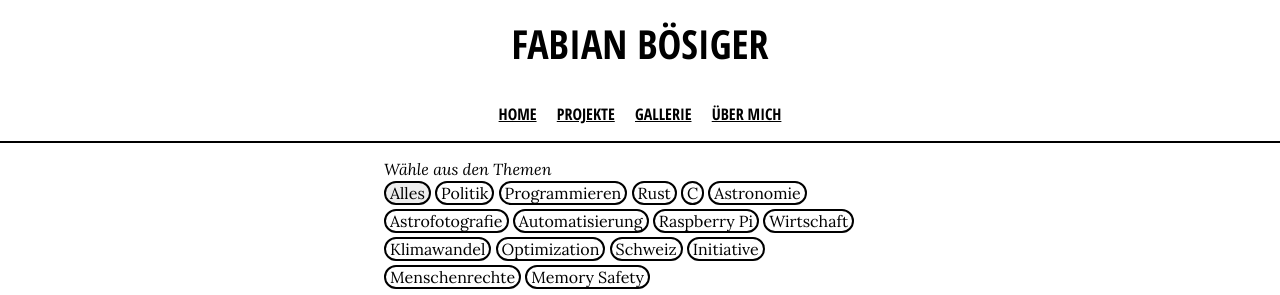
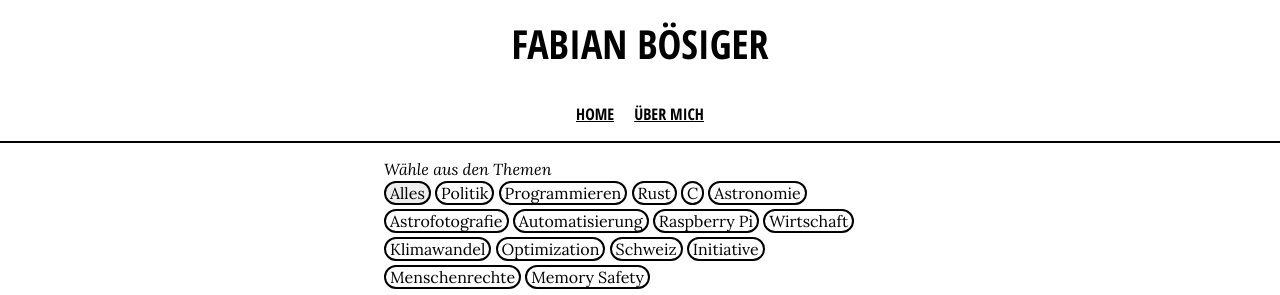
Before and after one commit to fabianboesiger/fabianboesiger.github.io, a Jekyll site: the page built from index.html, in a window 1280 px wide. Shown: the top 295 px of the page. Built offline with Jekyll 4.4.1, drawn with Linux system fonts in a browser that asks for light colours.

Commit message:
remove gallery, projects

```diff
--- a/_includes/nav.html
+++ b/_includes/nav.html
@@ -1,6 +1,6 @@
 <nav>
     <a href="/">Home</a>
-    <a href="/projects">Projekte</a>
-    <a href="/gallery">Gallerie</a>
+    <!--<a href="/projects">Projekte</a>-->
+    <!--<a href="/gallery">Gallerie</a>-->
     <a href="/about">Über mich</a>
 </nav>
```
